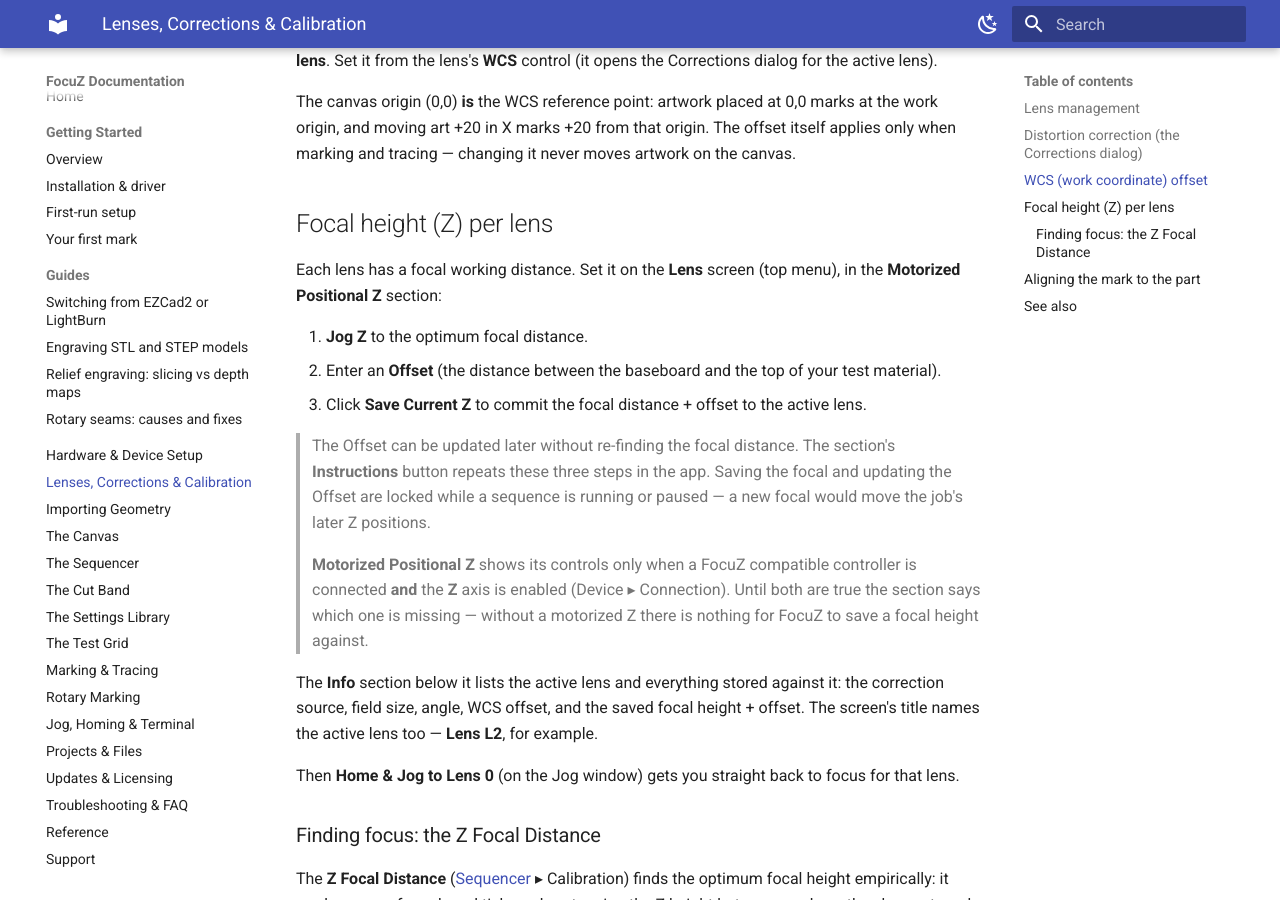
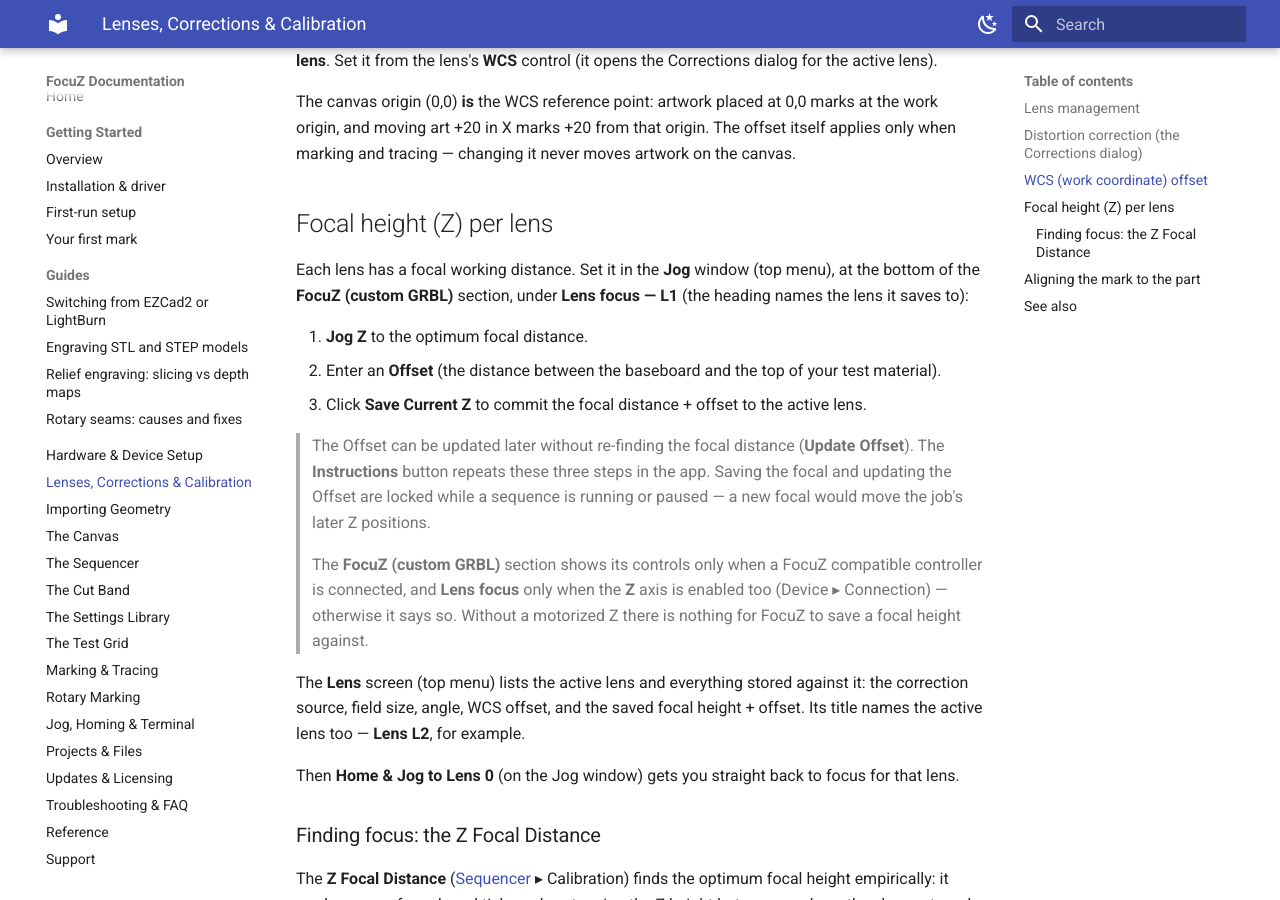
Before and after one commit to Lokahi-Shop/focuz-docs, an MkDocs documentation site: the page built from docs/lenses-corrections.md, in a window 1280 px wide and 900 px high, scrolled down 1757 px. Built offline with MkDocs 1.6.1 and Material for MkDocs 9.7.7, drawn with Linux system fonts in a browser that asks for light colours.

Commit message:
Lens focus (Save Current Z / Offset) moves to the Jog window
Co-Authored-By: Claude Opus 5.5 <noreply@anthropic.com>

```diff
--- a/docs/lenses-corrections.md
+++ b/docs/lenses-corrections.md
@@ -86,25 +86,25 @@ tracing — changing it never moves artwork on the canvas.
 
 ## Focal height (Z) per lens
 
-Each lens has a focal working distance. Set it on the **Lens** screen (top menu), in the
-**Motorized Positional Z** section:
+Each lens has a focal working distance. Set it in the **Jog** window (top menu), at the bottom of the
+**FocuZ (custom GRBL)** section, under **Lens focus — L1** (the heading names the lens it saves to):
 
 1. **Jog Z** to the optimum focal distance.
 2. Enter an **Offset** (the distance between the baseboard and the top of your test material).
 3. Click **Save Current Z** to commit the focal distance + offset to the active lens.
 
-> The Offset can be updated later without re-finding the focal distance. The section's
+> The Offset can be updated later without re-finding the focal distance (**Update Offset**). The
 > **Instructions** button repeats these three steps in the app. Saving the focal and updating the
 > Offset are locked while a sequence is running or paused — a new focal would move the job's later
 > Z positions.
 
-> **Motorized Positional Z** shows its controls only when a FocuZ compatible controller is connected
-> **and** the **Z** axis is enabled (Device ▸ Connection). Until both are true the section says which
-> one is missing — without a motorized Z there is nothing for FocuZ to save a focal height against.
+> The **FocuZ (custom GRBL)** section shows its controls only when a FocuZ compatible controller is
+> connected, and **Lens focus** only when the **Z** axis is enabled too (Device ▸ Connection) — otherwise
+> it says so. Without a motorized Z there is nothing for FocuZ to save a focal height against.
 
-The **Info** section below it lists the active lens and everything stored against it: the correction
-source, field size, angle, WCS offset, and the saved focal height + offset. The screen's title names
-the active lens too — **Lens L2**, for example.
+The **Lens** screen (top menu) lists the active lens and everything stored against it: the correction
+source, field size, angle, WCS offset, and the saved focal height + offset. Its title names the active
+lens too — **Lens L2**, for example.
 
 Then **Home & Jog to Lens 0** (on the Jog window) gets you straight back to focus for that lens.
 
```
